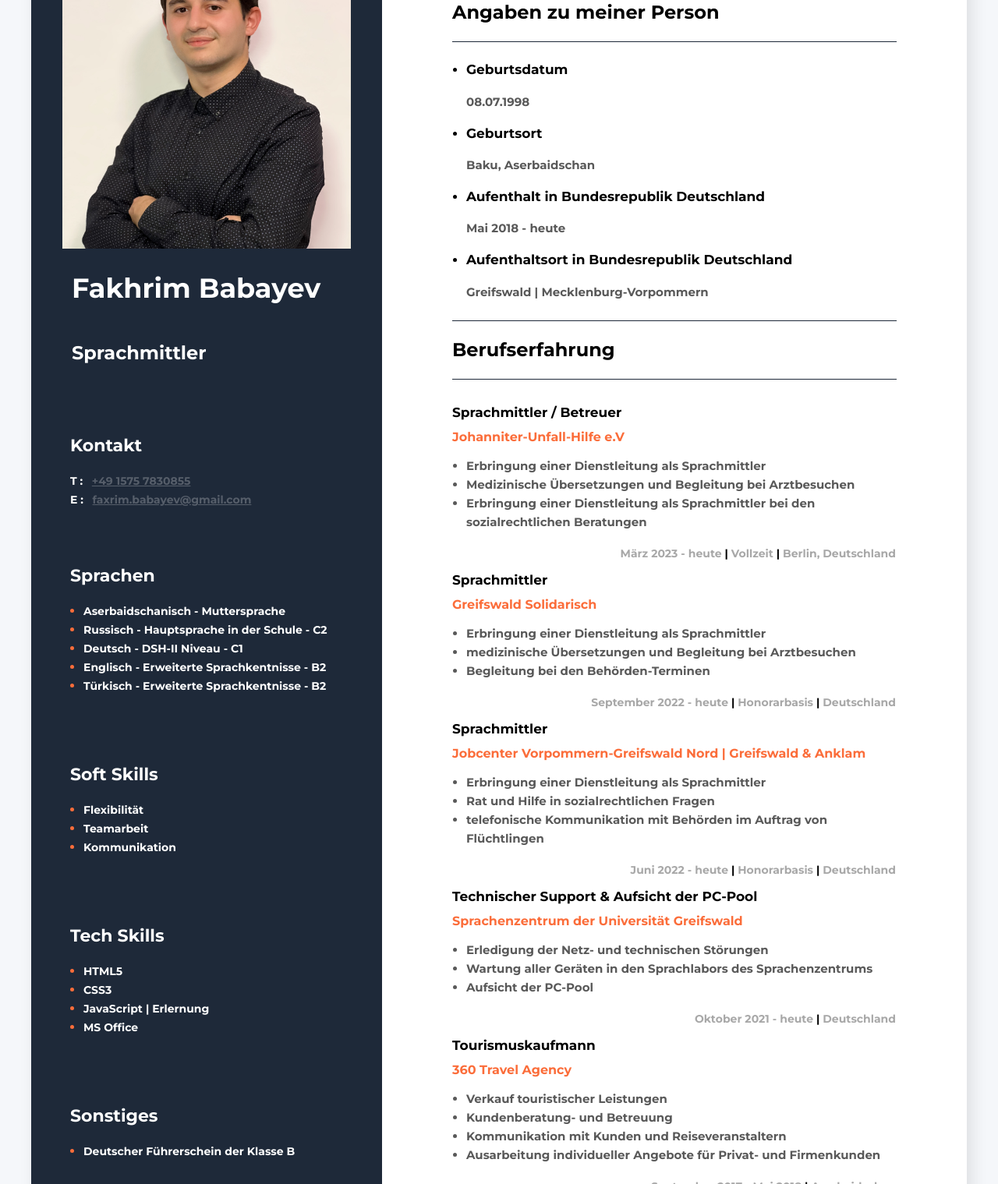
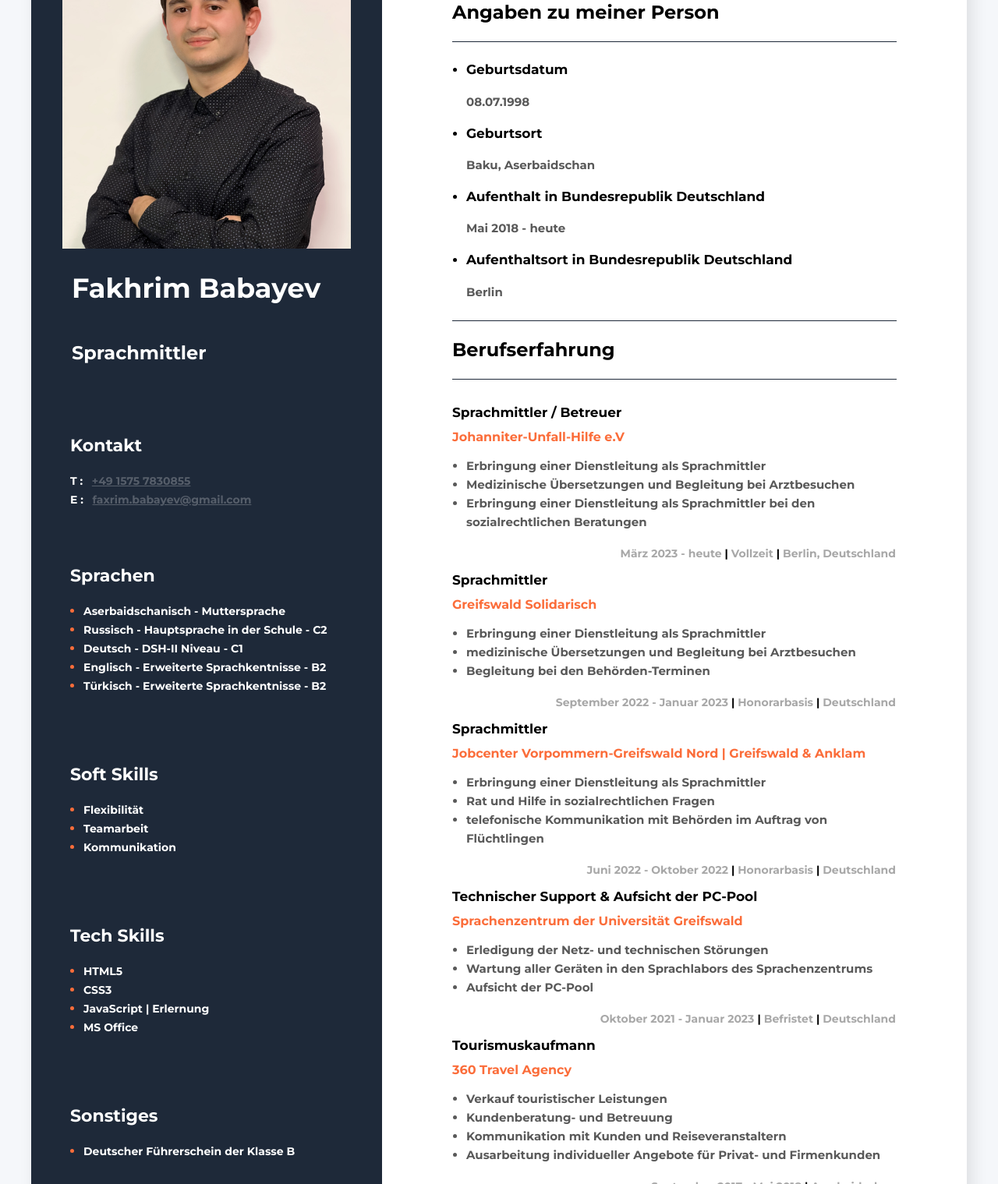
Before and after one commit to fakhrimbabayev/Lebenslauf, a plain HTML site: page index.html in a window 1280 px wide. Shown: the part 161-1680 px from the top of the page at 78% size. Drawn offline with Linux system fonts and the light colour scheme.

Commit message:
upd. '24

```diff
--- a/index.html
+++ b/index.html
@@ -45,9 +45,7 @@
               <h5 class="my-information">
                 Aufenthaltsort in Bundesrepublik Deutschland
               </h5>
-              <p class="my-information-full">
-                Greifswald | Mecklenburg-Vorpommern
-              </p>
+              <p class="my-information-full">Berlin</p>
             </li>
           </ul>
         </div>
@@ -103,7 +101,7 @@
               </li>
             </ul>
             <p class="my-work-experience-period">
-              September 2022 - heute
+              September 2022 - Januar 2023
               <span class="my-work-experience-divider">|</span> Honorarbasis
               <span class="my-work-experience-divider">|</span> Deutschland
             </p>
@@ -128,7 +126,7 @@
               </li>
             </ul>
             <p class="my-work-experience-period">
-              Juni 2022 - heute
+              Juni 2022 - Oktober 2022
               <span class="my-work-experience-divider">|</span> Honorarbasis
               <span class="my-work-experience-divider">|</span> Deutschland
             </p>
@@ -152,7 +150,8 @@
               <li class="my-work-experience-duty">Aufsicht der PC-Pool</li>
             </ul>
             <p class="my-work-experience-period">
-              Oktober 2021 - heute
+              Oktober 2021 - Januar 2023
+              <span class="my-work-experience-divider">|</span> Befristet
               <span class="my-work-experience-divider">|</span> Deutschland
             </p>
           </div>
```
